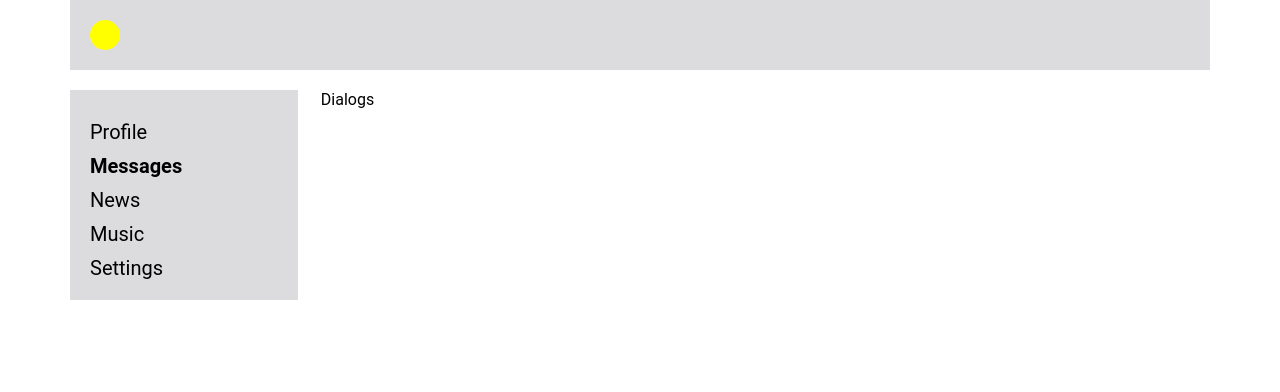
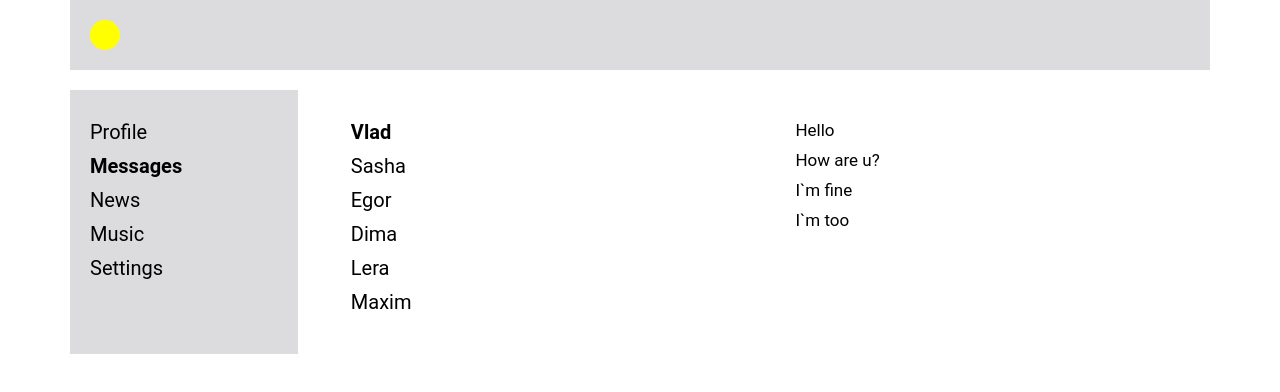
Before and after one commit to Flex17/SocialNetwork, a React (Create React App) app: page /dialogs in a window 1280 px wide. Shown: the top 392 px of the page. Built offline with nearby package versions, Linux system fonts and the light colour scheme.

Commit message:
added dialogs page

```diff
--- a/src/components/main/Main.jsx
+++ b/src/components/main/Main.jsx
@@ -18,7 +18,7 @@ const Main = () => {
                 <div className="main-content">
                     <Routes>
                         <Route path='/profile' element={<Profile />} />
-                        <Route path='/dialogs' element={<Dialogs />} />
+                        <Route path='/dialogs/*' element={<Dialogs />} />
                         <Route path='/settings' element={<Settings />} />
                         <Route path='/music' element={<Music />} />
                         <Route path='/news' element={<News />} />
--- a/src/components/main/dialogs/Dialogs.jsx
+++ b/src/components/main/dialogs/Dialogs.jsx
@@ -1,11 +1,25 @@
 import React from "react";
 
 import classes from './dialogs.module.css'
+import { NavLink } from 'react-router-dom';
 
 const Dialogs = () => {
     return (
-        <div>
-            Dialogs
+        <div className={classes.dialogs}>
+            <div className={classes.dialogs_items}>
+                <NavLink to='/dialogs/Vlad' className={classes.dialog + ' ' + classes.active}>Vlad</NavLink>
+                <NavLink to='/dialogs/Sasha' className={classes.dialog}>Sasha</NavLink>
+                <NavLink to='/dialogs/Egor' className={classes.dialog}>Egor</NavLink>
+                <NavLink to='/dialogs/Dima' className={classes.dialog}>Dima</NavLink>
+                <NavLink to='/dialogs/Lera' className={classes.dialog}>Lera</NavLink>
+                <NavLink to='/dialogs/Maxim' className={classes.dialog}>Maxim</NavLink>
+            </div>
+            <div className={classes.messages}>
+                <div className={classes.message}>Hello</div>
+                <div className={classes.message}>How are u?</div>
+                <div className={classes.message}>I`m fine</div>
+                <div className={classes.message}>I`m too</div>
+            </div>
         </div>
     )
 }
--- a/src/components/main/dialogs/dialogs.module.css
+++ b/src/components/main/dialogs/dialogs.module.css
@@ -0,0 +1,38 @@
+.dialogs{
+    display: flex;
+    justify-content: space-between;
+    align-items: start;
+}
+
+.dialogs_items{
+    display: flex;
+    flex-direction: column;
+    justify-content: left;
+    padding: 30px;
+    width: 50%;
+}
+
+.dialog{
+    margin-bottom: 10px;
+    font-size: 20px;
+    color: black
+}
+
+.active{
+    font-weight: 600;
+    margin-bottom: 10px;
+    font-size: 20px;
+}
+
+.messages{
+    padding: 30px;
+    display: flex;
+    flex-direction: column;
+    justify-content: left;
+    width: 50%;
+}
+
+.message{
+    margin-bottom: 10px;
+    font-size: 17px;
+}
```
